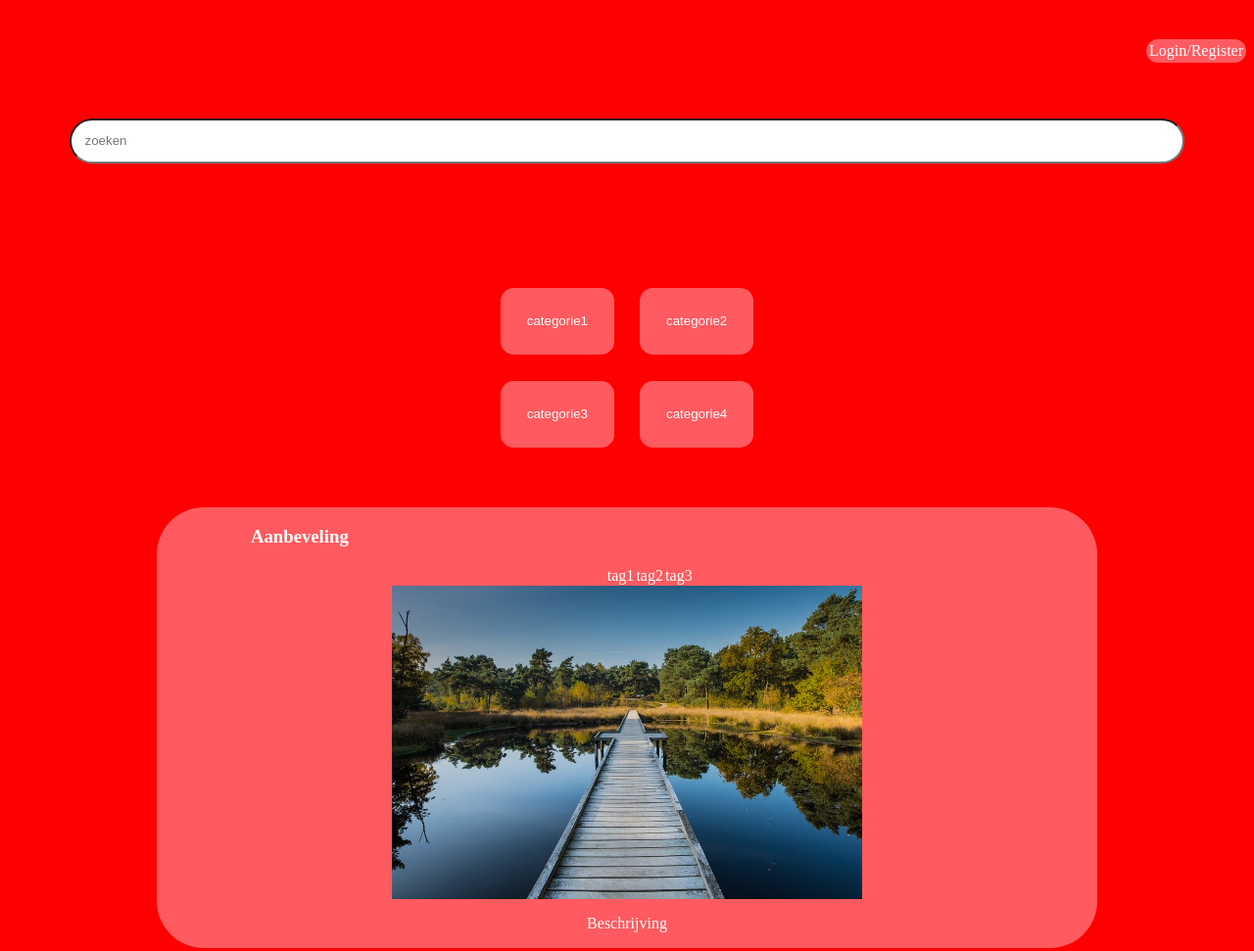
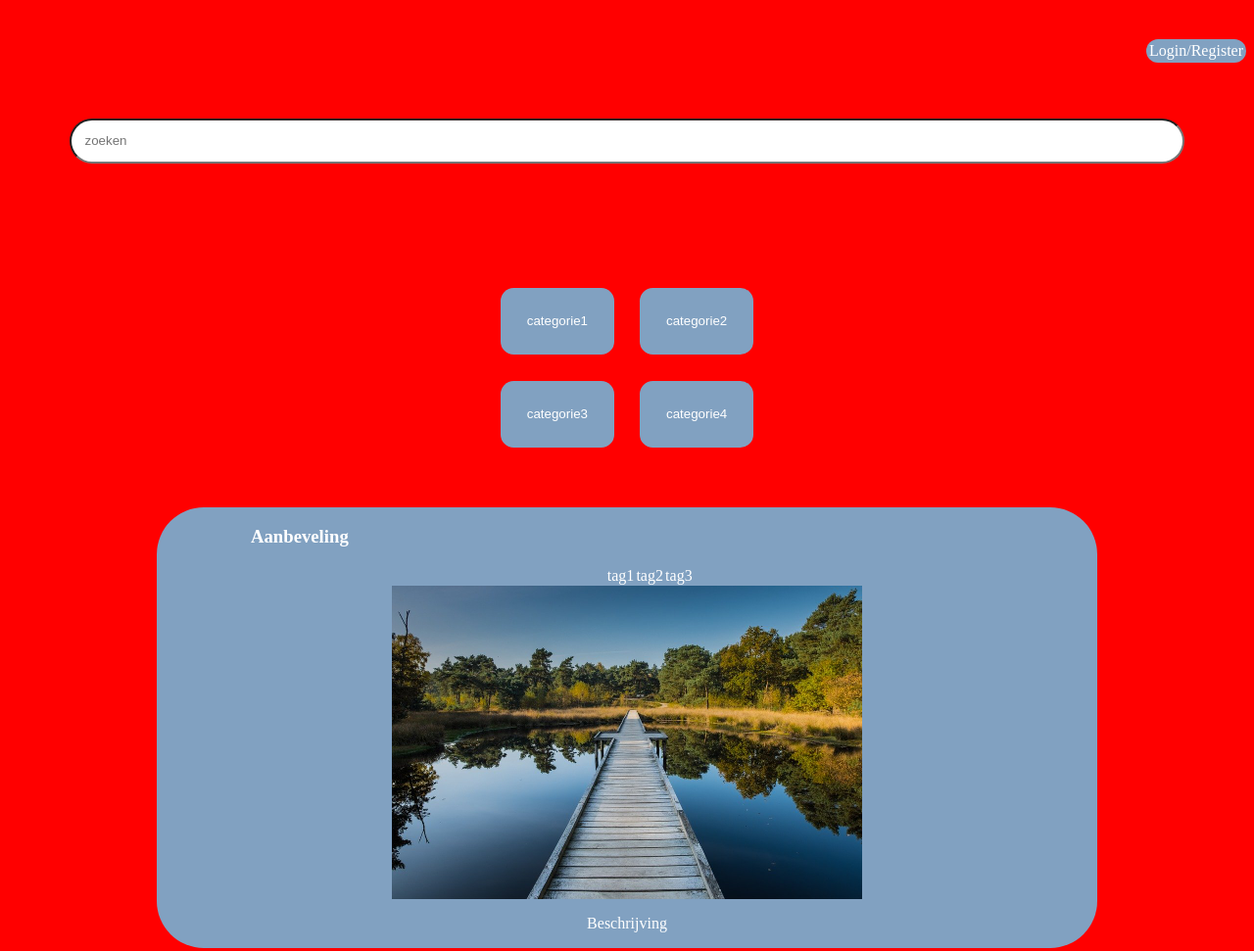
Before and after one commit to ehbLuca/Wheeladvisor, a plain HTML site: page website/template.html in a window 1280 px wide. Shown: the whole page at 98% size. Drawn offline with Linux system fonts and the light colour scheme.

Commit message:
Update colors.css

```diff
--- a/website/css/colors.css
+++ b/website/css/colors.css
@@ -1,8 +1,8 @@
 :root {
-	--fg-color: #FF5A5F;
-	--bg-color: #F7C59F;
-	--color1: #00B8A9;
-	--color2: #FFB627;
+	--fg-color: #81a1c1 ;
+	--bg-color: #2e3440;
+	--color1: #2e3440;
+	--color2: #81a1c1;
 	--color3: #393E46;
 	--color4: #EEEEEE;
 }
```
